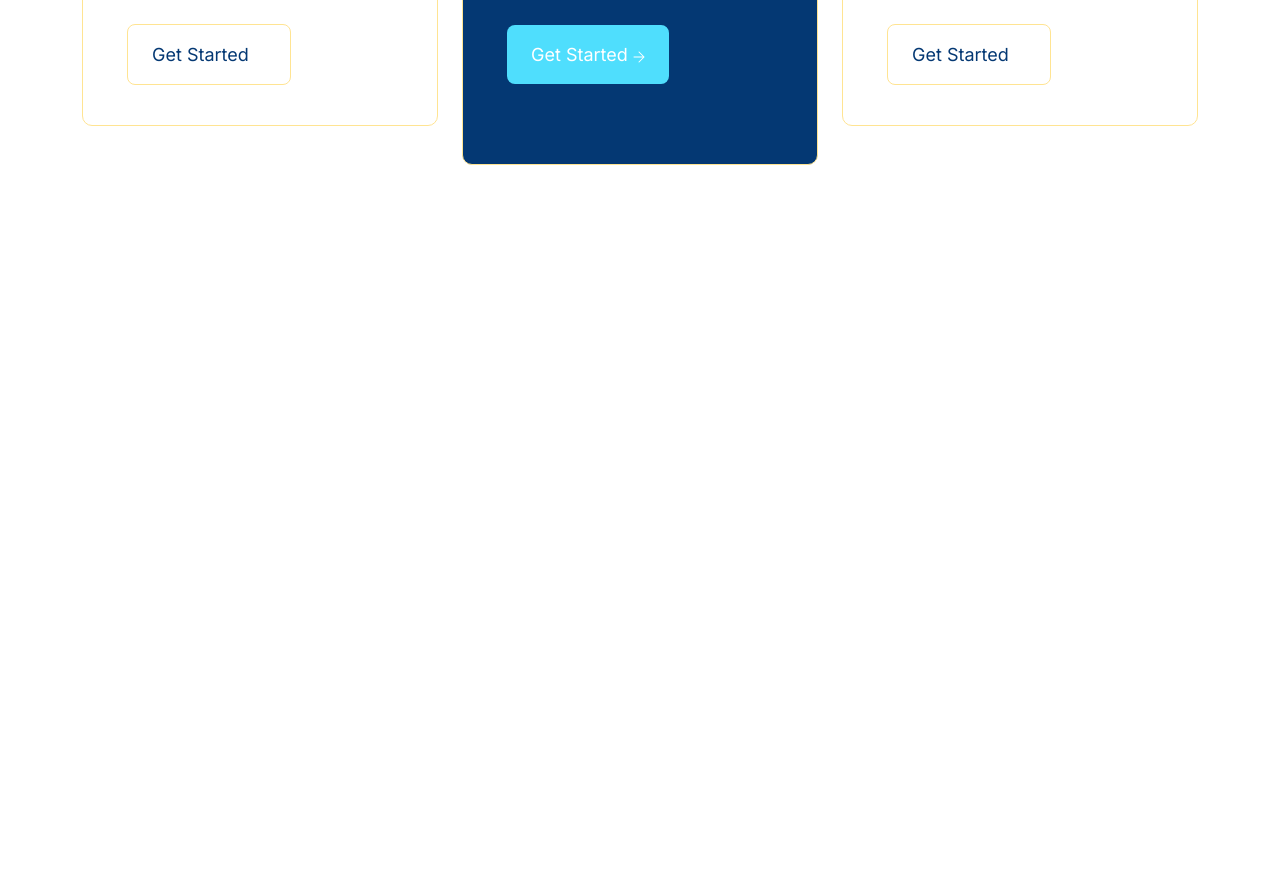
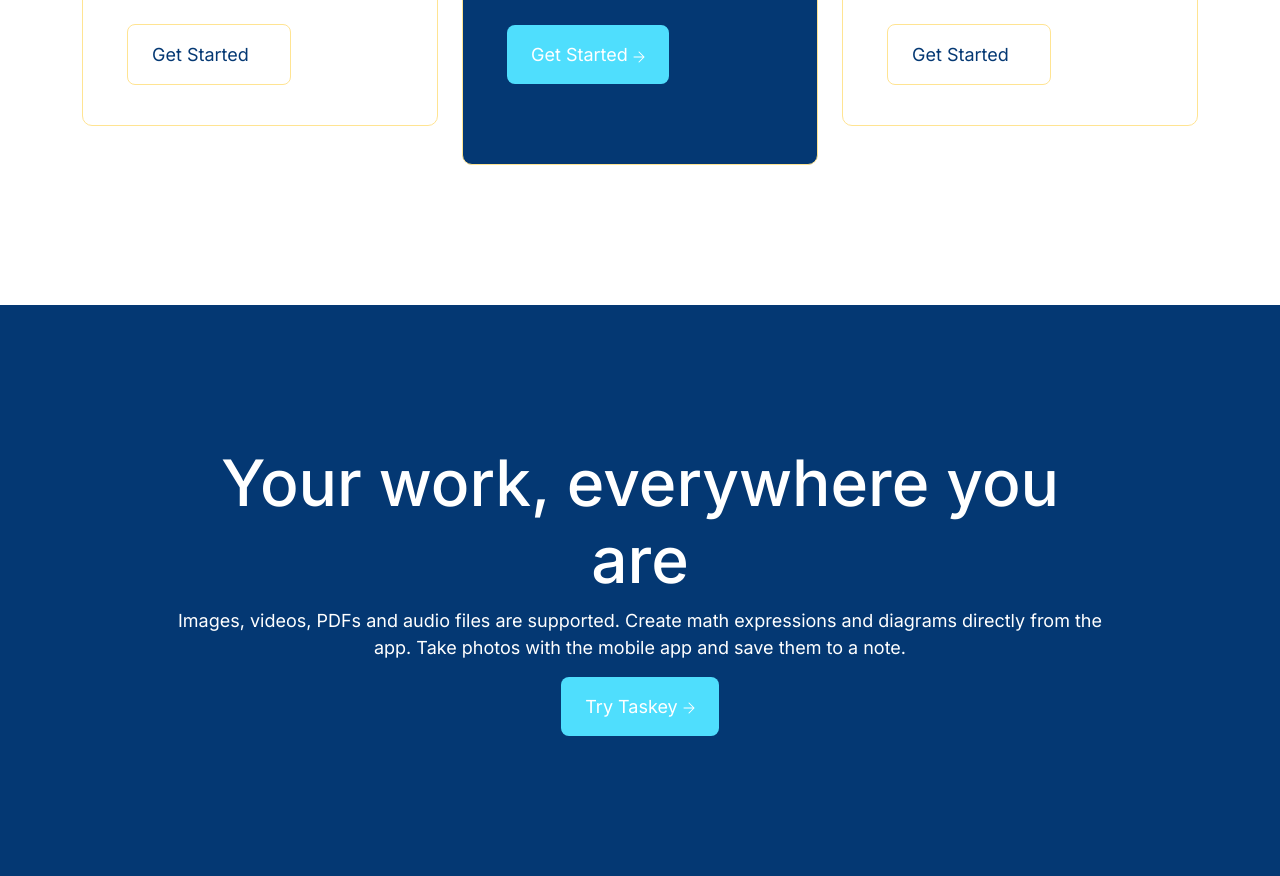
Before and after one commit to jahidpappuctg/figma, a plain HTML site: page index.html in a window 1280 px wide. Shown: the part 4421-5297 px from the top of the page. Before the commit the page ends 4726 px from the top, so only its background shows below. Drawn offline with nearby package versions, Linux system fonts and the light colour scheme.

Commit message:
yur work ara completed

```diff
--- a/index.html
+++ b/index.html
@@ -285,10 +285,27 @@
               </div>
             </div>
          </div>
+        </div>
+      </div>
+    </div>
 
       <!-- end priceing area  -->
 
-      <!-- end priceing area  -->
+      <!-- start your work area -->
+      <section class="your-work-area">
+        <div class="container">
+         <div class="row">
+          <div class="col-lg-10 offset-lg-1">
+            <div class="theme-text text-center text-white">
+              <h3>Your work, everywhere <span>you are</span> </h3>
+              <p>Images, videos, PDFs and audio files are supported. Create math expressions and diagrams directly from the app. Take photos with the mobile app and save them to a note.</p>
+              <a href="#" class="theme-button">Try Taskey <img src="images/icon.png" alt=""></a>
+            </div>
+          </div>
+         </div>
+        </div>
+      </section>
+      <!-- endyour work area   -->
     </main>
    <!-- end header area -->
 
--- a/style.css
+++ b/style.css
@@ -203,6 +203,19 @@ body{
 }
 
 
+/* your-work-area */
+
+.your-work-area{
+    background-color: #043873;
+    padding: 140px 0;
+}
+
+.your-work-area .theme-text h3{
+    color: #fff;
+}
+.your-work-area .theme-text p{
+    color: #fff;
+}
 
 /* mediao quriews */
 
```
